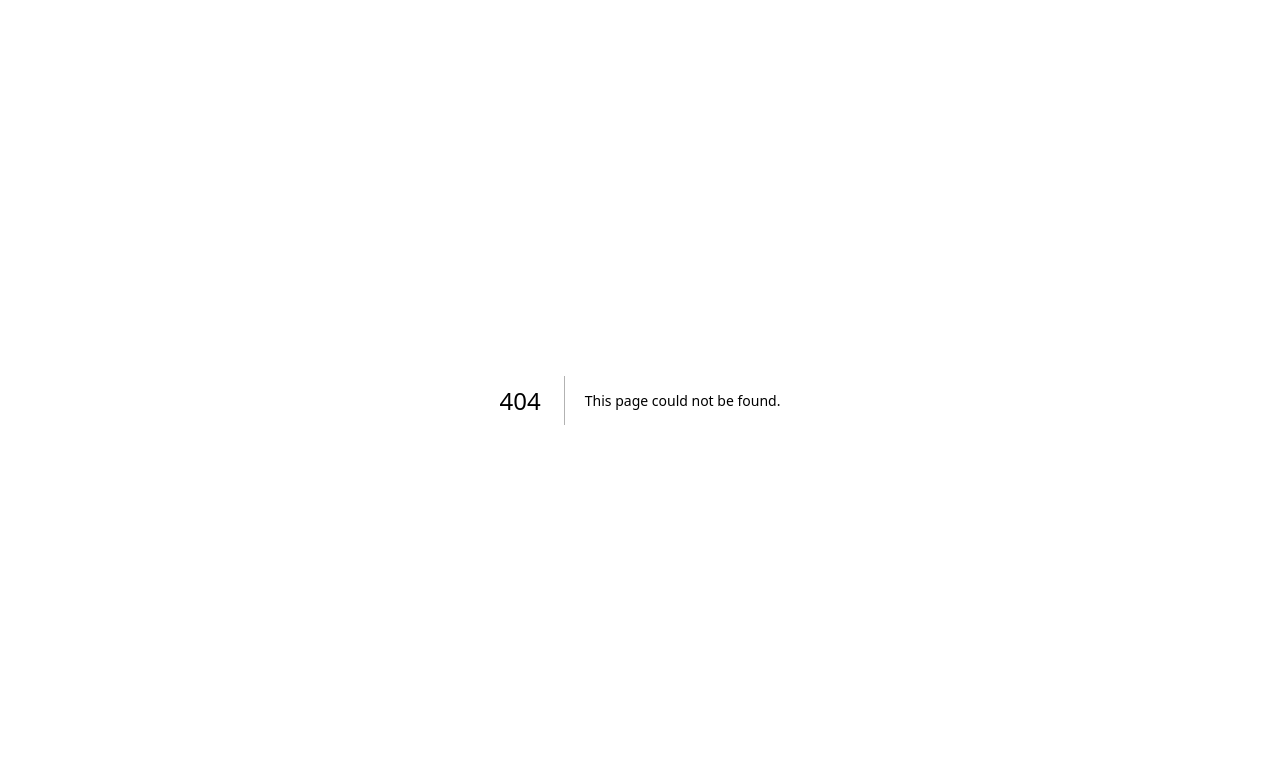
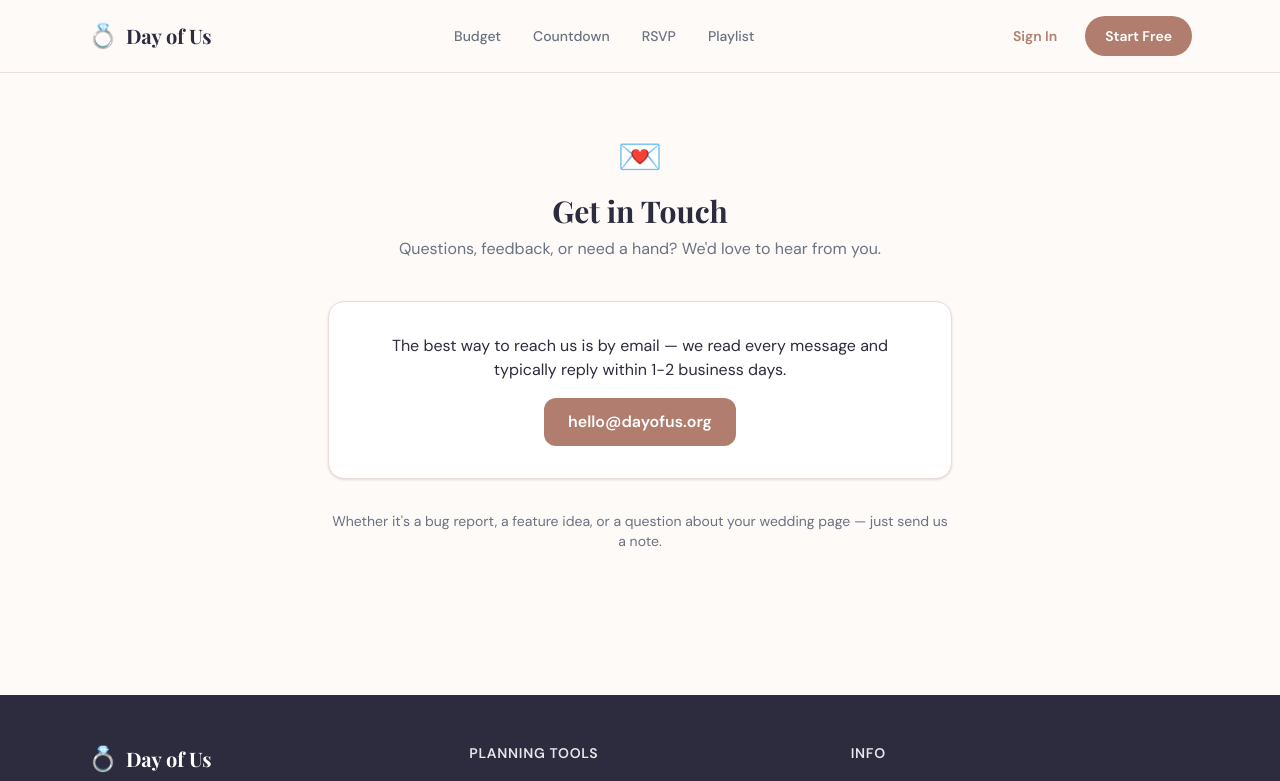
Before and after one commit to DayofUs/DayofUs, a Next.js app: page /contact in a window 1280 px wide. Before the commit this address had no page. Shown: the top 781 px of the page. Built offline with nearby package versions, Linux system fonts and the light colour scheme; no server answers; a web font is replaced by a local one.

Commit message:
Create page.tsx

```diff
--- /dev/null
+++ b/app/contact/page.tsx
@@ -0,0 +1,35 @@
+import Header from '@/components/Header';
+import Footer from '@/components/Footer';
+
+export default function ContactPage() {
+  return (
+    <>
+      <Header />
+      <main className="max-w-2xl mx-auto px-6 py-16">
+        <div className="text-center mb-10">
+          <div className="text-4xl mb-4">💌</div>
+          <h1 className="font-serif text-3xl font-bold mb-2" style={{color:'#2C2C3E'}}>Get in Touch</h1>
+          <p style={{color:'#6B7280'}}>Questions, feedback, or need a hand? We'd love to hear from you.</p>
+        </div>
+
+        <div className="bg-white rounded-2xl shadow-sm p-8 text-center" style={{border:'1px solid #E8DDD8'}}>
+          <p className="mb-4" style={{color:'#2C2C3E'}}>
+            The best way to reach us is by email — we read every message and typically reply within 1-2 business days.
+          </p>
+          <a
+            href="mailto:hello@dayofus.org"
+            className="inline-block font-semibold px-6 py-3 rounded-xl"
+            style={{background:'#B07D6E', color:'#ffffff'}}
+          >
+            hello@dayofus.org
+          </a>
+        </div>
+
+        <div className="mt-8 text-center text-sm" style={{color:'#6B7280'}}>
+          <p>Whether it's a bug report, a feature idea, or a question about your wedding page — just send us a note.</p>
+        </div>
+      </main>
+      <Footer />
+    </>
+  );
+}
```
